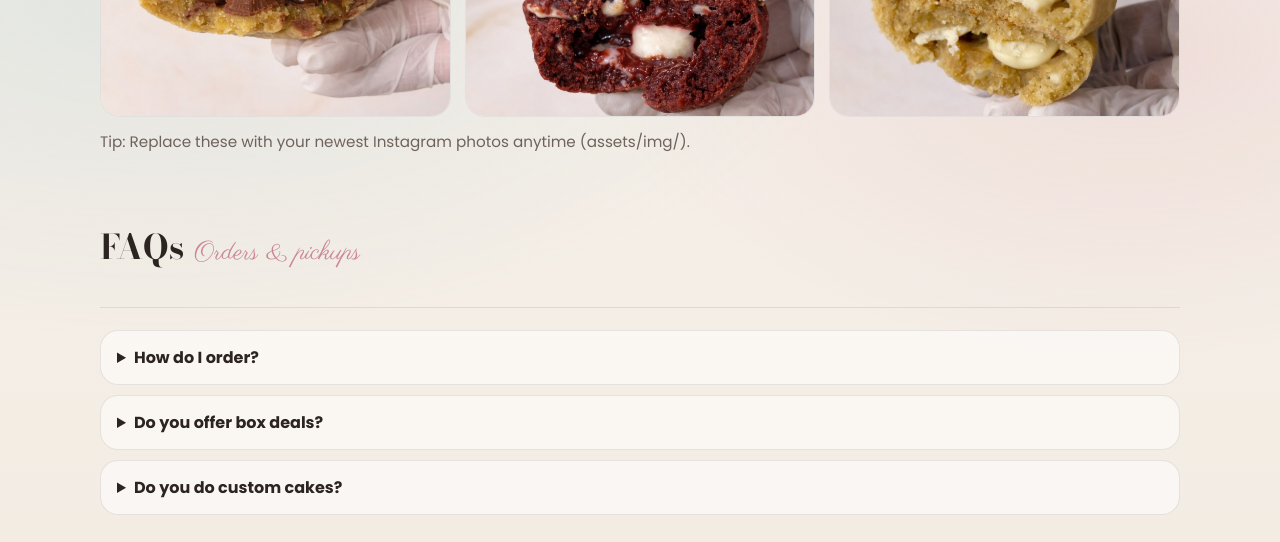
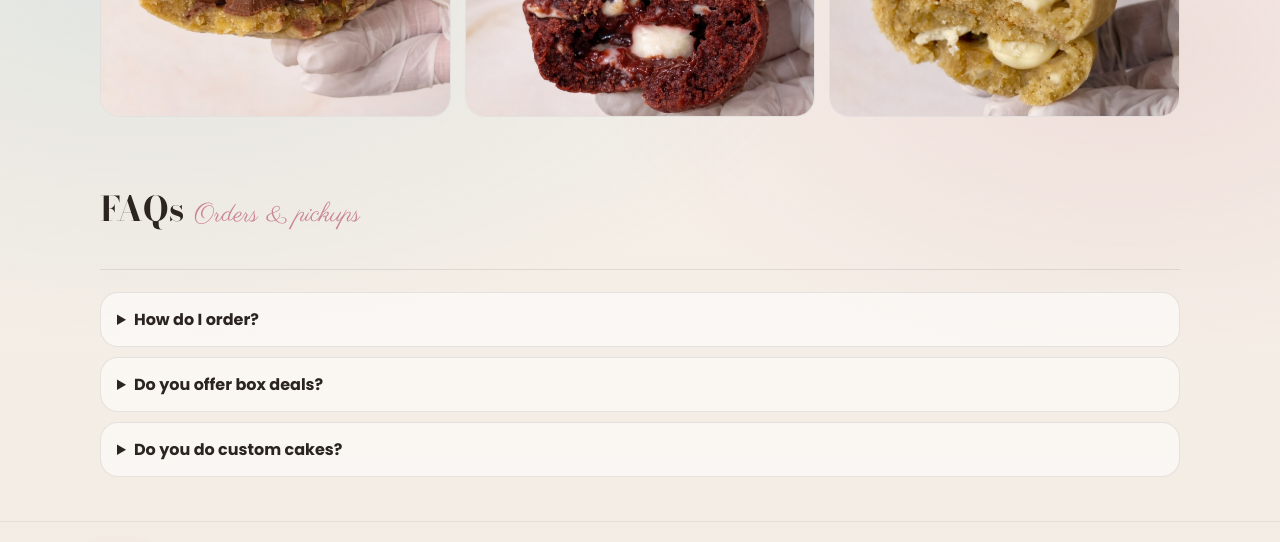
Before and after one commit to splashjay/cake-avenue, a plain HTML site: page index.html in a window 1280 px wide. Shown: the part 2500-3042 px from the top of the page. Drawn offline with nearby package versions, Linux system fonts and the light colour scheme.

Commit message:
tips unvisible

```diff
--- a/index.html
+++ b/index.html
@@ -226,7 +226,7 @@
       <div class="g"><img src="assets/img/new-red-velvet-1.jpg" alt="Red velvet cheesecake cookie"></div>
       <div class="g"><img src="assets/img/new-white-choc-chip-1.jpg" alt="White chocolate chip cookie"></div>
     </div>
-    <p class="small" style="margin-top:12px; color:var(--muted)">Tip: Replace these with your newest Instagram photos anytime (assets/img/).</p>
+    <p class="small" style="margin-top:12px; color:var(--muted)"><!--Tip: Replace these with your newest Instagram photos anytime (assets/img/).--></p>
   </div>
 </section>
 
```
